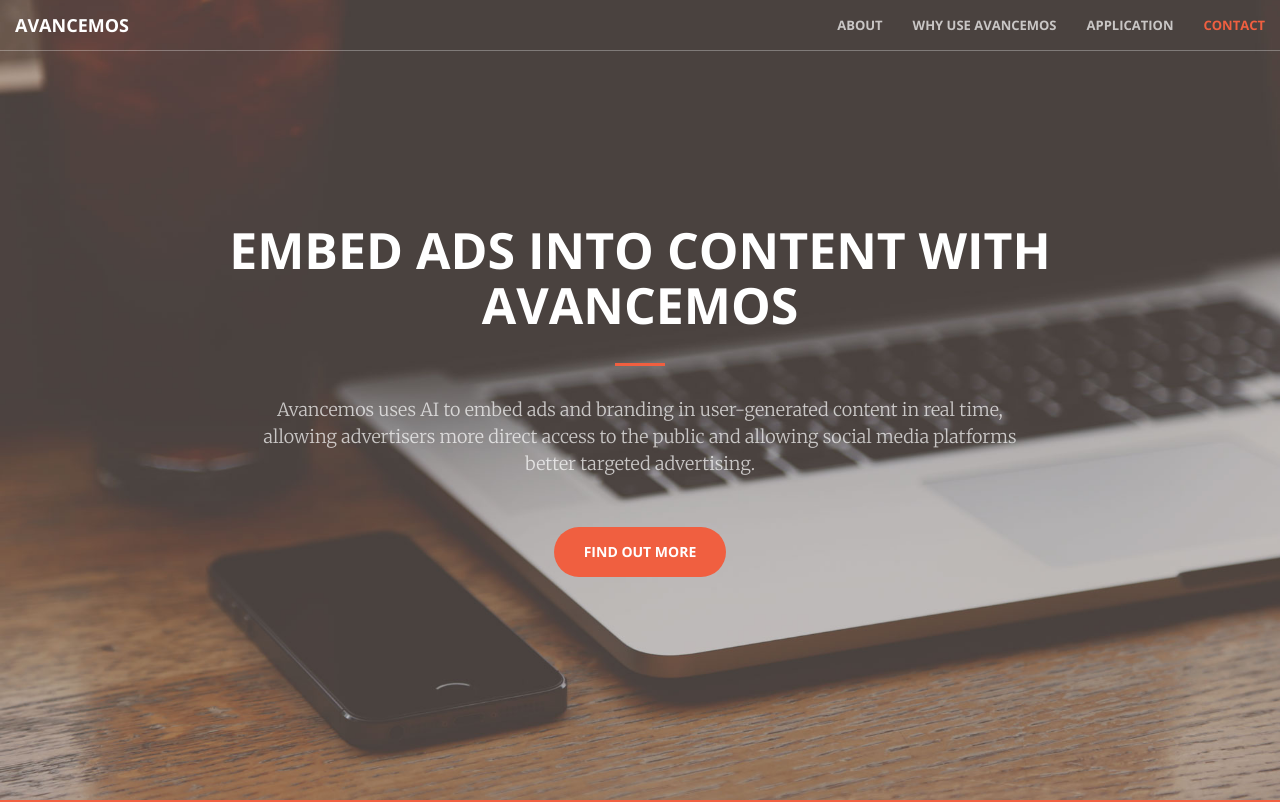
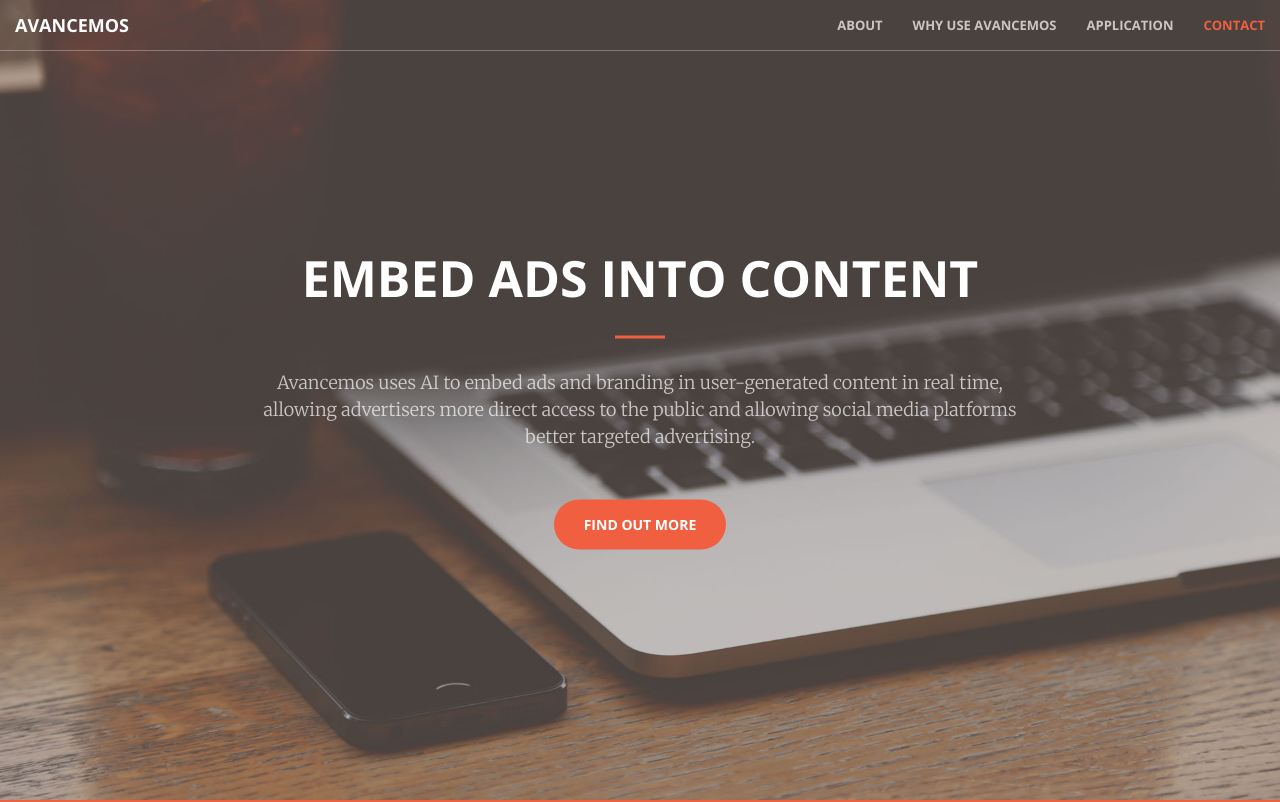
Before and after one commit to avancemos/avancemos.github.io, a website: page index.html in a window 1280 px wide. Shown: the top 802 px of the page. Drawn offline with nearby package versions, Linux system fonts and the light colour scheme.

Commit message:
Update index.html

```diff
--- a/index.html
+++ b/index.html
@@ -71,7 +71,7 @@
     <header>
         <div class="header-content">
             <div class="header-content-inner">
-                <h1 id="homeHeading">Embed ads into content with Avancemos</h1>
+                <h1 id="homeHeading">Embed ads into content</h1>
                 <hr>
                 <p>Avancemos uses AI to embed ads and branding in user-generated content in real time, allowing advertisers more direct access to the public and allowing social media platforms better targeted advertising.</p>
                 <a href="#about" class="btn btn-primary btn-xl page-scroll">Find Out More</a>
```
